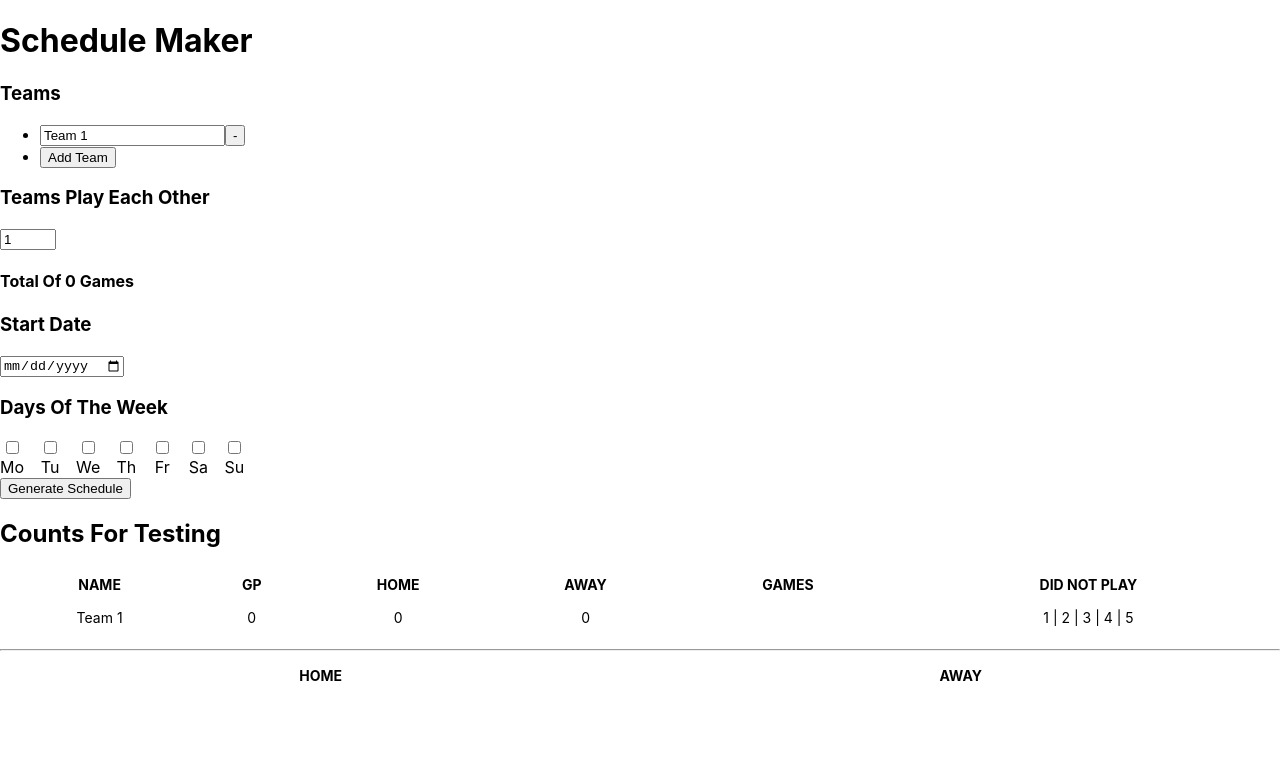
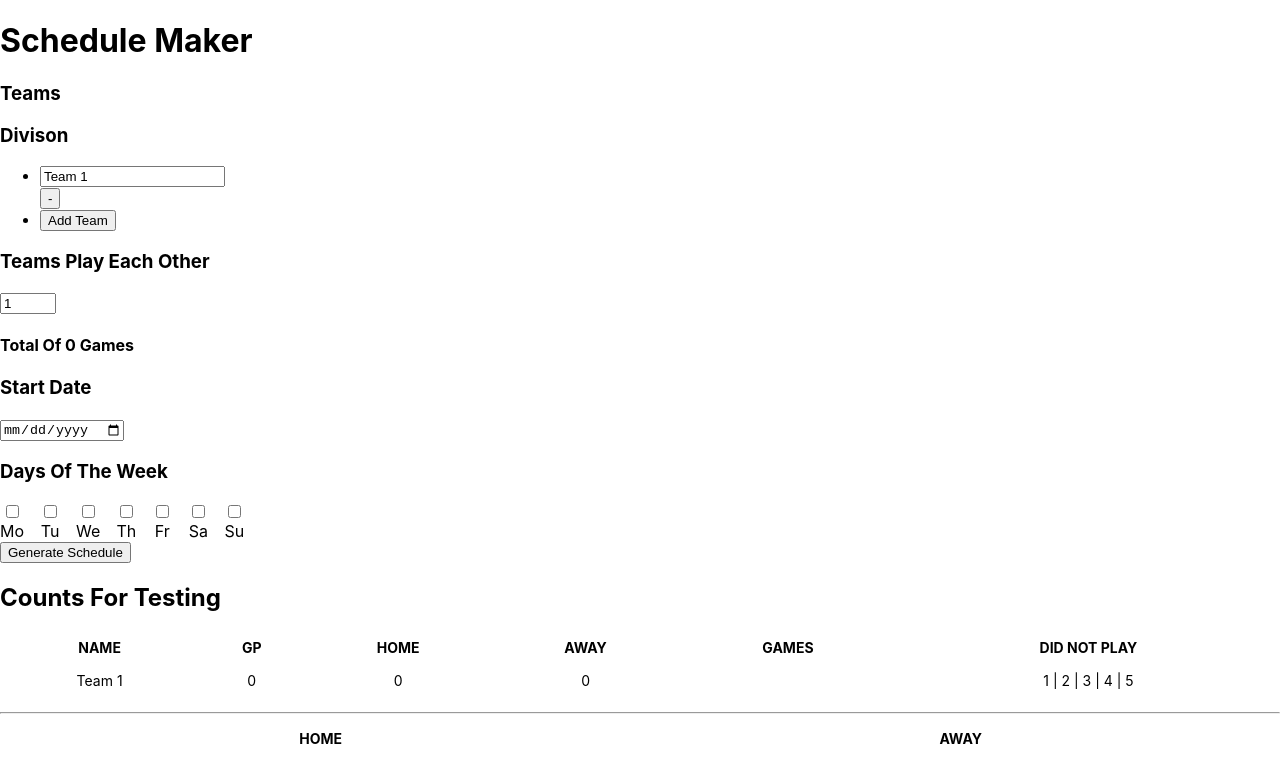
Before and after one commit to Phantomat0/Schedule-Maker, a React (Create React App) app: page / in a window 1280 px wide. Shown: the top 782 px of the page. Built offline with nearby package versions, Linux system fonts and the light colour scheme.

Commit message:
Prevent less than 2 teams

```diff
--- a/src/TeamList.tsx
+++ b/src/TeamList.tsx
@@ -1,9 +1,14 @@
 interface TeamListProps {
   teamList: string[];
   setTeamsList: React.Dispatch<React.SetStateAction<string[]>>;
+  index: number;
 }
 
-const TeamList: React.FC<TeamListProps> = ({ teamList, setTeamsList }) => {
+const TeamList: React.FC<TeamListProps> = ({
+  teamList,
+  setTeamsList,
+  index,
+}) => {
   const onInputChange = (e: any) => {
     const indexOfTeam = parseInt(
       e.target.attributes.getNamedItem("data-team-id").value
@@ -25,6 +30,8 @@ const TeamList: React.FC<TeamListProps> = ({ teamList, setTeamsList }) => {
 
     let teams = teamList;
 
+    if (teams.length === 2) return null;
+
     teams.splice(indexOfTeam, 1);
 
     setTeamsList([...teams]);
@@ -38,25 +45,38 @@ const TeamList: React.FC<TeamListProps> = ({ teamList, setTeamsList }) => {
   };
 
   return (
-    <div className="team-list-wrapper">
-      <ul>
+    <div>
+      <h3>Divison {index}</h3>
+      <ul className="team-list">
         {teamList.map((team, index) => {
           return (
-            <li>
+            <li key={team + index}>
               <input
                 type="text"
                 value={teamList[index]}
+                className="input-remove-default"
                 data-team-id={index}
                 onChange={onInputChange}
               />
-              <button data-team-id={index} onClick={handleDeleteTeam}>
-                -
-              </button>
+              <div className="team-del-bttn-wrapper">
+                <button
+                  className="input-remove-default team-del-bttn"
+                  data-team-id={index}
+                  onClick={handleDeleteTeam}
+                >
+                  -
+                </button>
+              </div>
             </li>
           );
         })}
         <li>
-          <button onClick={handleAddNewTeam}>Add Team</button>
+          <button
+            className="input-remove-default team-add-bttn"
+            onClick={handleAddNewTeam}
+          >
+            Add Team
+          </button>
         </li>
       </ul>
     </div>
```
